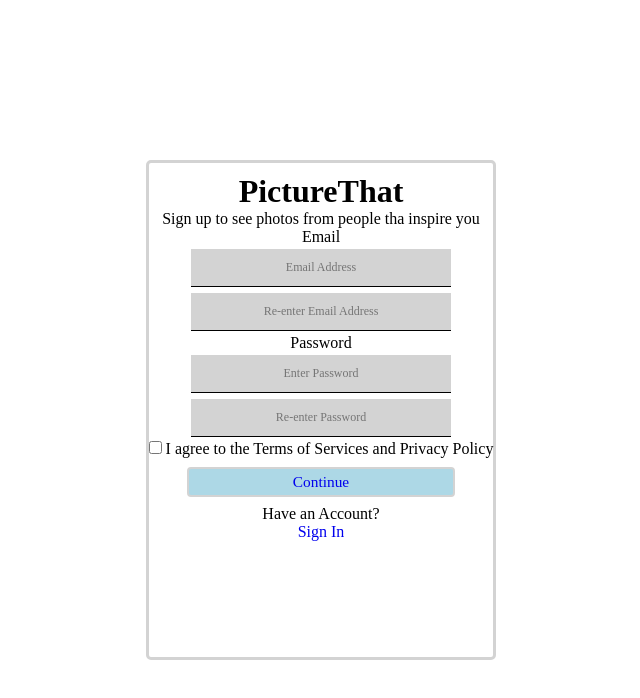
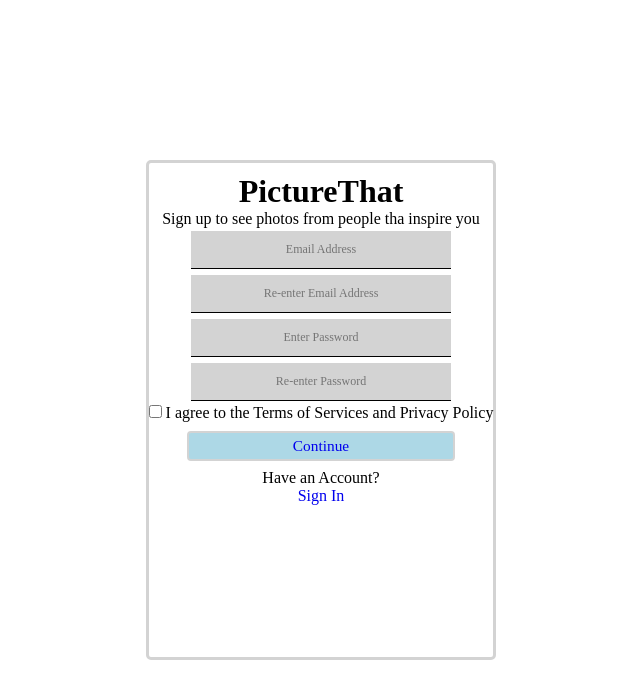
Before and after one commit to edrumm/3rd-Year-Project, a React (Create React App) app in the folder FrontEnd/picturethat/: page /SignUp in a window 1280 px wide. Shown: the top 698 px of the page, without its empty margins (356-996 px from the left). Built offline with nearby package versions, Linux system fonts and the light colour scheme; a web font is replaced by a local one.

Commit message:
css updates

```diff
--- a/FrontEnd/picturethat/src/Pages/Pages.css
+++ b/FrontEnd/picturethat/src/Pages/Pages.css
@@ -73,6 +73,7 @@ button{
     margin: 3px 40px 3px;
 }
 
+
 /* -----------------------line between OR to create division between login and guest --------------*/
 
 /* --------------------------------------------------------------------------------------------------*/
--- a/FrontEnd/picturethat/src/Pages/SignIn.jsx
+++ b/FrontEnd/picturethat/src/Pages/SignIn.jsx
@@ -16,14 +16,14 @@ const SignIn  = () => {
             <div>
                 <input type="text" id="emailInput" class="inputbox" placeholder="Enter Email" />
                 <input type="password" id="passwordInput" class="inputbox" placeholder="Password" />
-                <button id="signInButton" class="signInButton" onclick="submitBtnPress()"><Link to="/PictureThat">Sign In</Link></button>
+                <button id="signInButton" class="button" onclick="submitBtnPress()"><Link to="/PictureThat">Sign In</Link></button>
 
                 <div className="whiteSpace"></div>
 
                 <p className="or"><span>OR</span>
                     <div className="whiteSpace"></div>
-                    <button id="signInButton" class="signInButton" onclick="submitBtnPress()"><Link to="/PictureThat">Guest</Link></button>
                 </p>
+                <button id="signInButton" class="button" onclick="submitBtnPress()"><Link to="/PictureThat">Guest</Link></button>
 
                 <Link to="/ForgotPassword">Forgot Password?</Link> <Link to="/SignUp">Sign Up</Link>
 
--- a/FrontEnd/picturethat/src/Pages/SignUp.jsx
+++ b/FrontEnd/picturethat/src/Pages/SignUp.jsx
@@ -12,11 +12,9 @@ const SignUp  = () => {
             </div>
 
             <div>
-                <p>Email</p>
                 <input type="text" id="emailInput" class="inputbox" placeholder="Email Address" />
                 <input type="text" id="emailInput" class="inputbox" placeholder="Re-enter Email Address" />
 
-                <p>Password</p>
                 <input type="password" id="passwordInput" class="inputbox" placeholder="Enter Password" />
                 <input type="password" id="passwordInput" class="inputbox" placeholder="Re-enter Password" />
 
```
Also changed, not shown: 1 other file (tests, documents, lock files or other folders).
